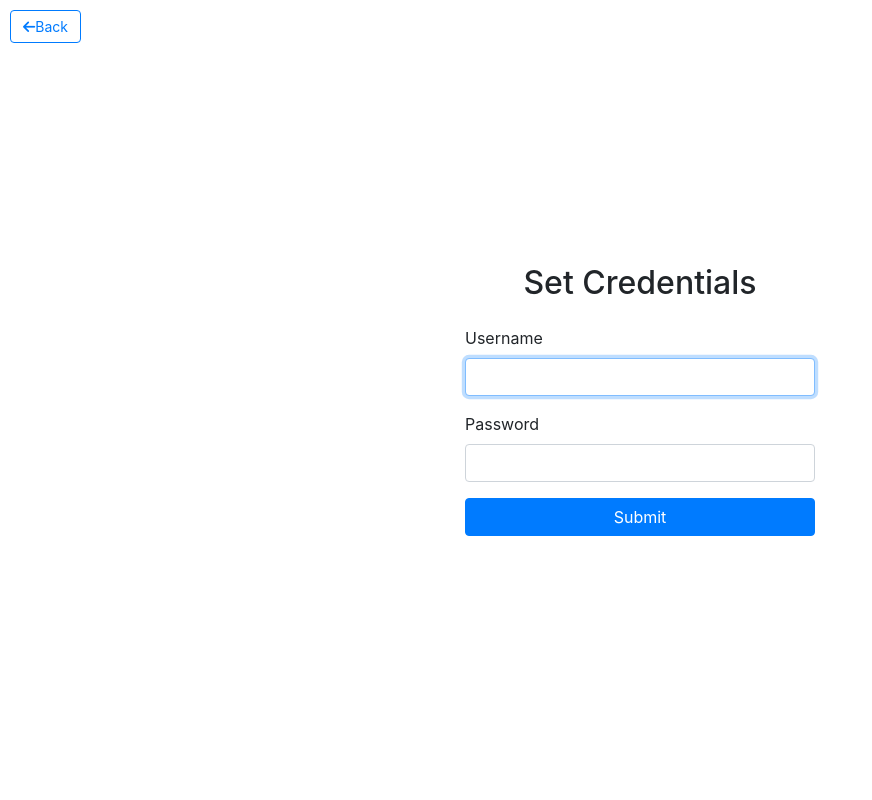
After one commit to viadee/workaround-brainstormer, a Flask app: template templates/admin.html in a window 1280 px wide. The commit adds this page. Shown: the whole page, without its empty margins (0-872 px from the left). Run offline with Flask 3, Linux system fonts and the light colour scheme; the template is opened without the code that fills it, so the values that code supplies are empty; some libraries are stand-ins or nearby versions.

Commit message:
Konfigurierbare Umgebungsvariablen Username und Passwort

```diff
--- /dev/null
+++ b/templates/admin.html
@@ -0,0 +1,84 @@
+<!-- templates/base.html -->
+<!DOCTYPE html>
+<html lang="en">
+<head>
+    <meta charset="UTF-8">
+    <meta name="viewport" content="width=device-width, initial-scale=1.0">
+    <title>Admin Console</title>
+
+    <!-- External Dependencies -->
+    <link rel="stylesheet" href="https://stackpath.bootstrapcdn.com/bootstrap/4.5.0/css/bootstrap.min.css">
+    <script src="https://d3js.org/d3.v7.min.js"></script>
+    <script src="https://kit.fontawesome.com/441def4347.js" crossorigin="anonymous"></script>
+
+    <style>
+        .top-buttons {
+            position: fixed;
+            top: 10px;
+            left: 10px;
+            display: flex;
+            gap: 10px;
+            z-index: 1000;
+            }
+
+            .top-buttons a {
+            text-decoration: none;
+            font-size: 14px;
+            padding: 5px 12px;
+            border: 1px solid #007bff;
+            border-radius: 4px;
+            display: flex;
+            align-items: center;
+            }
+
+        .back-button {
+            color: #007bff;
+            border-color: #007bff;
+            background-color: #fff;
+        }
+        .back-button:hover {
+            background-color: #007bff;
+            color: #fff;
+        }
+    </style>
+
+
+</head>
+<body>
+    <div class="top-buttons">
+        <a href="{{ url_for('main.index') }}" class="back-button" style="">
+            <i class="fa fa-arrow-left" aria-hidden="true"></i> Back
+        </a>
+
+    </div>
+
+
+
+    <div class="container">
+        <!-- Center the form vertically and horizontally -->
+        <div class="row justify-content-center align-items-center" style="height: 100vh;">
+            <div class="col-4">
+                <h2 class="text-center mb-4">Set Credentials</h2>
+
+                <form method="POST" action="{{ url_for('auth.setCredentials') }}">
+                    <div class="form-group">
+                        <label for="username">Username</label>
+                        <input type="text" class="form-control" id="username" name="username" required autofocus>
+                    </div>
+                    <div class="form-group">
+                        <label for="password">Password</label>
+                        <input type="password" class="form-control" id="password" name="password" required>
+                    </div>
+                    <button type="submit" class="btn btn-primary btn-block">Submit</button>
+                </form>
+            </div>
+        </div>
+    </div>
+
+
+    <!-- Include Bootstrap JS and dependencies -->
+    <script src="https://code.jquery.com/jquery-3.5.1.slim.min.js"></script>
+    <script src="https://cdn.jsdelivr.net/npm/popper.js@1.16.0/dist/umd/popper.min.js"></script>
+    <script src="https://stackpath.bootstrapcdn.com/bootstrap/4.5.0/js/bootstrap.min.js"></script>
+</body>
+</html>
```
Also changed, not shown: app/auth.py (+14 -0 lines), app/routes.py (+37 -1 lines), hasher.py (added, +7 -0 lines), static/css/styles.css (+10 -0 lines), templates/base.html (+9 -0 lines).
